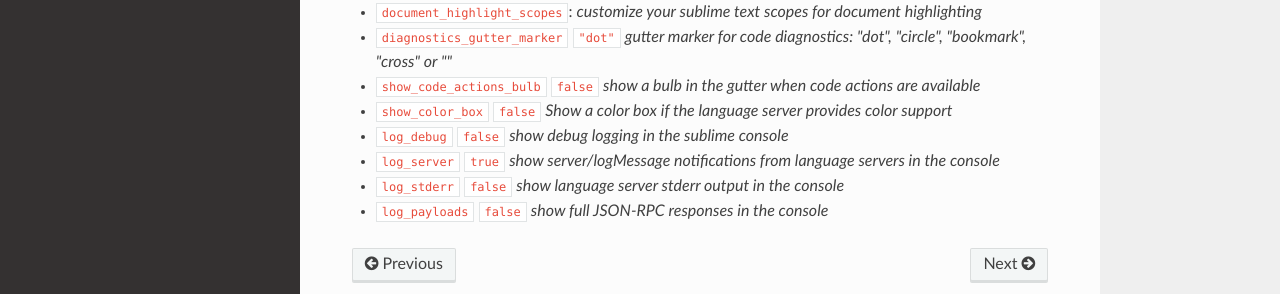
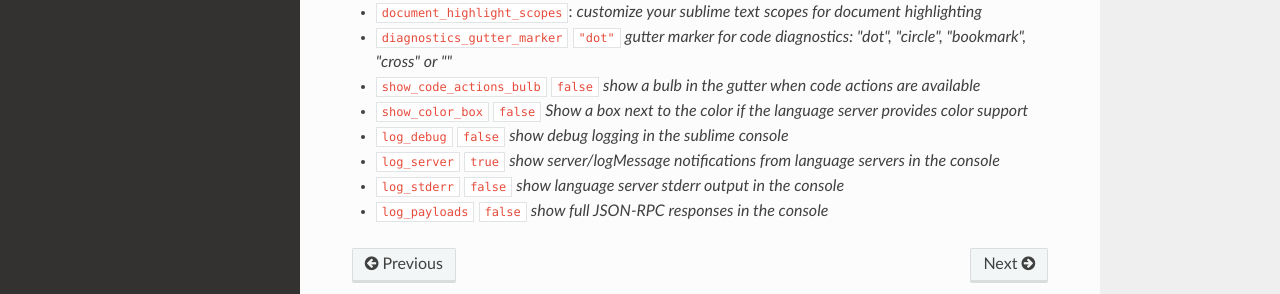
Before and after one commit to sublimelsp/LSP, an MkDocs documentation site: the page built from docs/features.md, in a window 1280 px wide and 900 px high, scrolled down 1531 px. Shown: the part 523-817 px from the top of the window. Built offline with MkDocs 1.6.1, drawn with Linux system fonts in a browser that asks for light colours; nearby versions of some CDN libraries.

Commit message:
Reword the sentence

```diff
--- a/docs/features.md
+++ b/docs/features.md
@@ -81,7 +81,7 @@ Global plugin settings and settings defined at project level are merged together
 * `document_highlight_scopes`: *customize your sublime text scopes for document highlighting*
 * `diagnostics_gutter_marker` `"dot"` *gutter marker for code diagnostics: "dot", "circle", "bookmark", "cross" or ""*
 * `show_code_actions_bulb` `false` *show a bulb in the gutter when code actions are available*
-* `show_color_box` `false` *Show a color box if the language server provides color support*
+* `show_color_box` `false` *Show a box next to the color if the language server provides color support*
 * `log_debug` `false` *show debug logging in the sublime console*
 * `log_server` `true` *show server/logMessage notifications from language servers in the console*
 * `log_stderr` `false` *show language server stderr output in the console*
```
Also changed, not shown: 1 other file.
